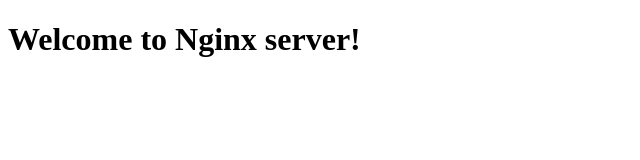
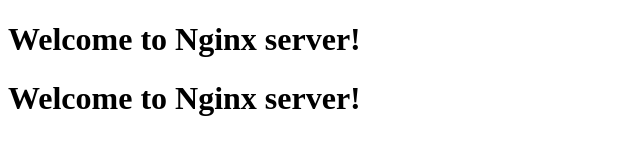
Before and after one commit to davidmbochi/web-app, a plain HTML site: page index.html in a window 1280 px wide. Shown: the whole page, without its empty margins (0-640 px from the left). Drawn offline with Linux system fonts and the light colour scheme.

Commit message:
added a heading

```diff
--- a/index.html
+++ b/index.html
@@ -8,6 +8,7 @@
 <body>
 
 	<h1>Welcome to Nginx server!</h1>
+	<h1>Welcome to Nginx server!</h1>
 
 </body>
 </html>
```
